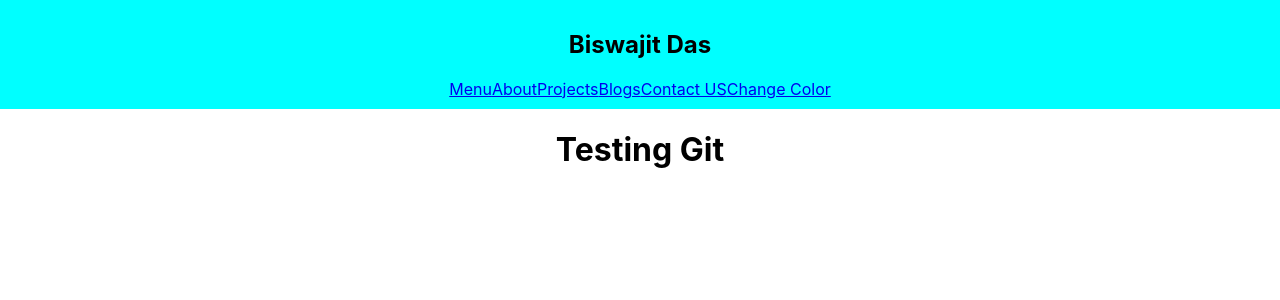
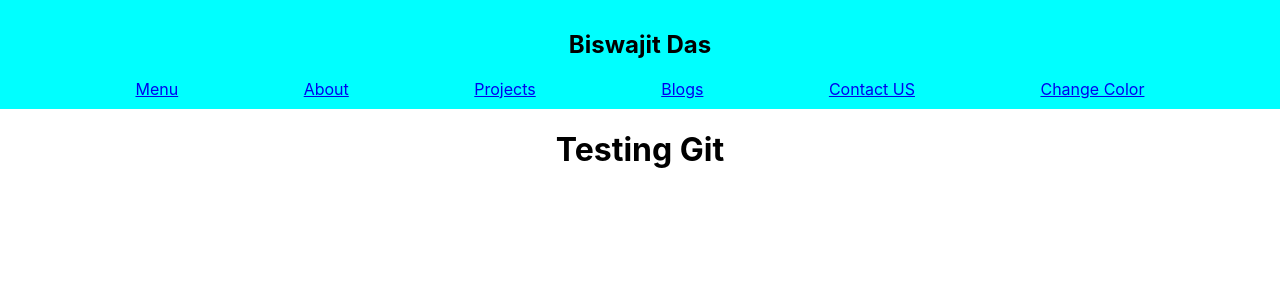
Before and after one commit to biswajitdas-007/testing_git, a React (Create React App) app: page / in a window 1280 px wide. Shown: the top 300 px of the page. Built offline with nearby package versions, Linux system fonts and the light colour scheme.

Commit message:
perfect space given on nav links

```diff
--- a/src/components/Navbar/Navbar.jsx
+++ b/src/components/Navbar/Navbar.jsx
@@ -5,7 +5,7 @@ const Navbar = () => {
   return (
     <nav className={styles.navContainer}>
       <h1>Biswajit Das</h1>
-      <div>
+      <div className={styles.navbarLinks}>
         <a href="#">Menu</a>
         <a href="#">About</a>
         <a href="#">Projects</a>
--- a/src/components/Navbar/Navbar.module.css
+++ b/src/components/Navbar/Navbar.module.css
@@ -2,3 +2,7 @@
     background-color: aqua;
     padding: 10px;
 }
+.navbarLinks{
+    display: flex;
+    justify-content: space-evenly;
+}
```
